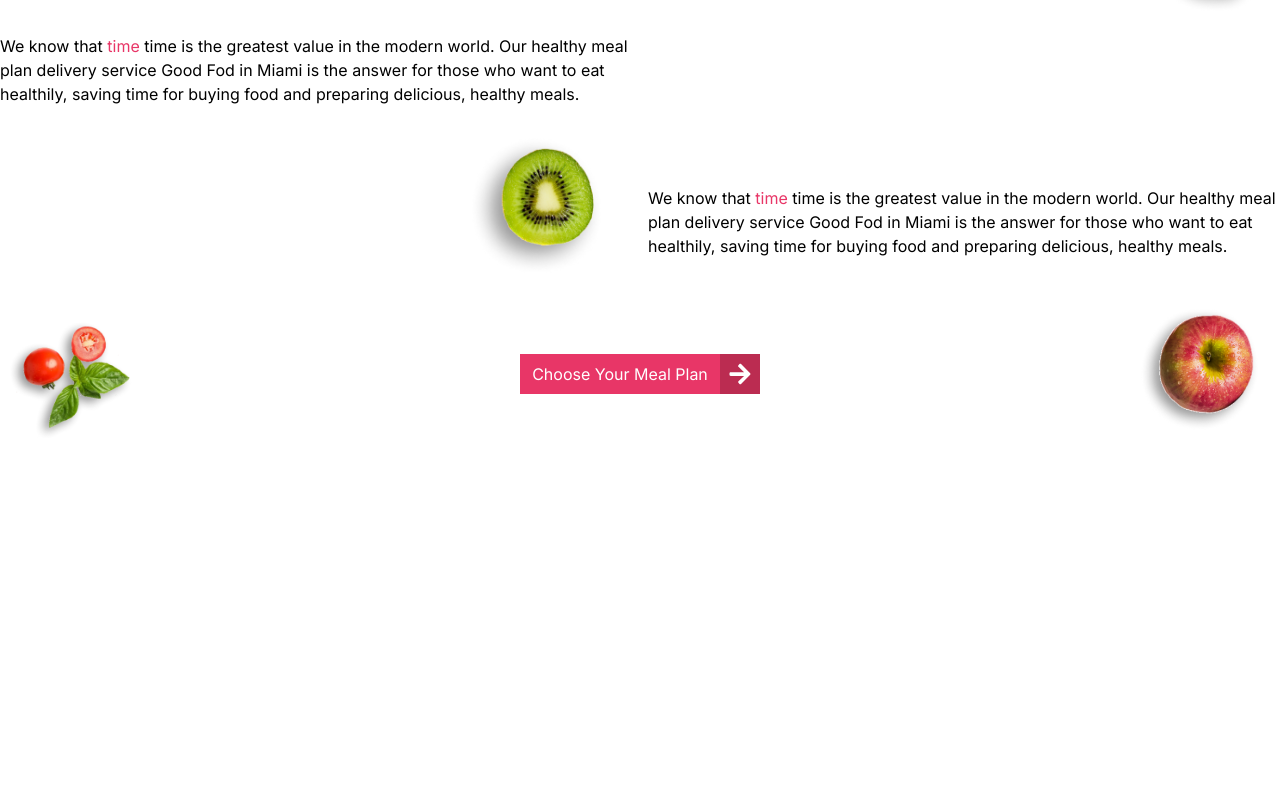
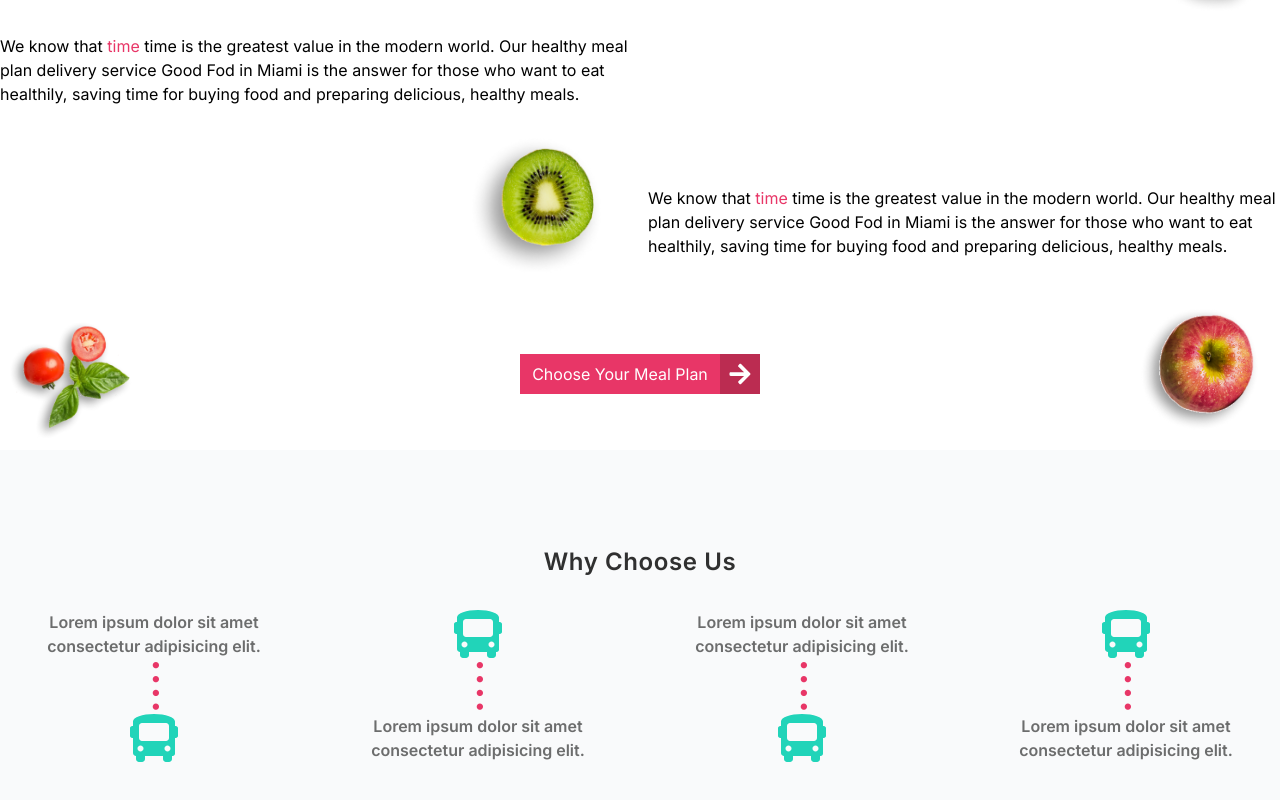
Before and after one commit to Joshuakibwage/good-food, a React (Vite) app: page / in a window 1280 px wide. Shown: the part 1031-1831 px from the top of the page. Before the commit the page ends 1481 px from the top, so only its background shows below. Built offline with nearby package versions, Linux system fonts and the light colour scheme; a web font is replaced by a local one.

Commit message:
why choose us section

```diff
--- a/src/App.jsx
+++ b/src/App.jsx
@@ -1,6 +1,7 @@
 import Navbar from "./components/Navbar";
 import Hero from "./pages/Hero";
 import Banner from "./components/Banner";
+import WhyChooseUs from "./components/WhyChooseUs"
 
  const App = () => {
    return (
@@ -8,6 +9,7 @@
       <Navbar />
       <Hero />
       <Banner />
+      <WhyChooseUs />
      </div>
    )
  }
--- /dev/null
+++ b/src/components/WhyChooseUs.jsx
@@ -0,0 +1,73 @@
+import { FaBus } from "react-icons/fa"
+
+const WhyChooseUs = () => {
+  return (
+    <section className="py-14 md:py-8 bg-gray-50">
+        <div className="container mx-auto py-8">
+            {/* heading section */}
+            <h1 className="py-8 tracking-wide text-2xl font-semibold text-dark text-center">
+                Why Choose Us
+            </h1>
+            {/* card section */}
+            <div>
+                <div className="grid grid-cols-2 md:grid-cols-4 gap-14 sm:gap-4 ">
+
+                    {/* first card section */}
+                    <div className="text-center justify-center flex items-center flex-col gap-1 px-2 ">
+                        <p className="text-dark/70 font-semibold ">
+                            Lorem ipsum dolor sit amet consectetur adipisicing elit.
+                        </p>
+                        <p className="text-5xl rotate-90 text-primary text-center translate-x-4">
+                            ....
+                        </p>
+                        <FaBus
+                            className="text-5xl text-secondary"
+                        />
+                    </div>
+                    {/* second card section */}
+                    <div className="text-center justify-center flex items-center flex-col gap-1 px-2 ">
+                        <FaBus
+                            className="text-5xl text-secondary"
+                        />
+                        <p className="text-5xl rotate-90 text-primary text-center translate-x-4">
+                            ....
+                        </p>
+                        <p className="text-dark/70 font-semibold ">
+                            Lorem ipsum dolor sit amet consectetur adipisicing elit.
+                        </p>
+
+                    </div>
+
+                    {/* first card section */}
+                    <div className="text-center justify-center flex items-center flex-col gap-1 px-2 ">
+                        <p className="text-dark/70 font-semibold ">
+                            Lorem ipsum dolor sit amet consectetur adipisicing elit.
+                        </p>
+                        <p className="text-5xl rotate-90 text-primary text-center translate-x-4">
+                            ....
+                        </p>
+                        <FaBus
+                            className="text-5xl text-secondary"
+                        />
+                    </div>
+                    {/* second card section */}
+                    <div className="text-center justify-center flex items-center flex-col gap-1 px-2 ">
+                        <FaBus
+                            className="text-5xl text-secondary"
+                        />
+                        <p className="text-5xl rotate-90 text-primary text-center translate-x-4">
+                            ....
+                        </p>
+                        <p className="text-dark/70 font-semibold ">
+                            Lorem ipsum dolor sit amet consectetur adipisicing elit.
+                        </p>
+
+                    </div>
+                </div>
+            </div>
+        </div>
+    </section>
+  )
+}
+
+export default WhyChooseUs
```
